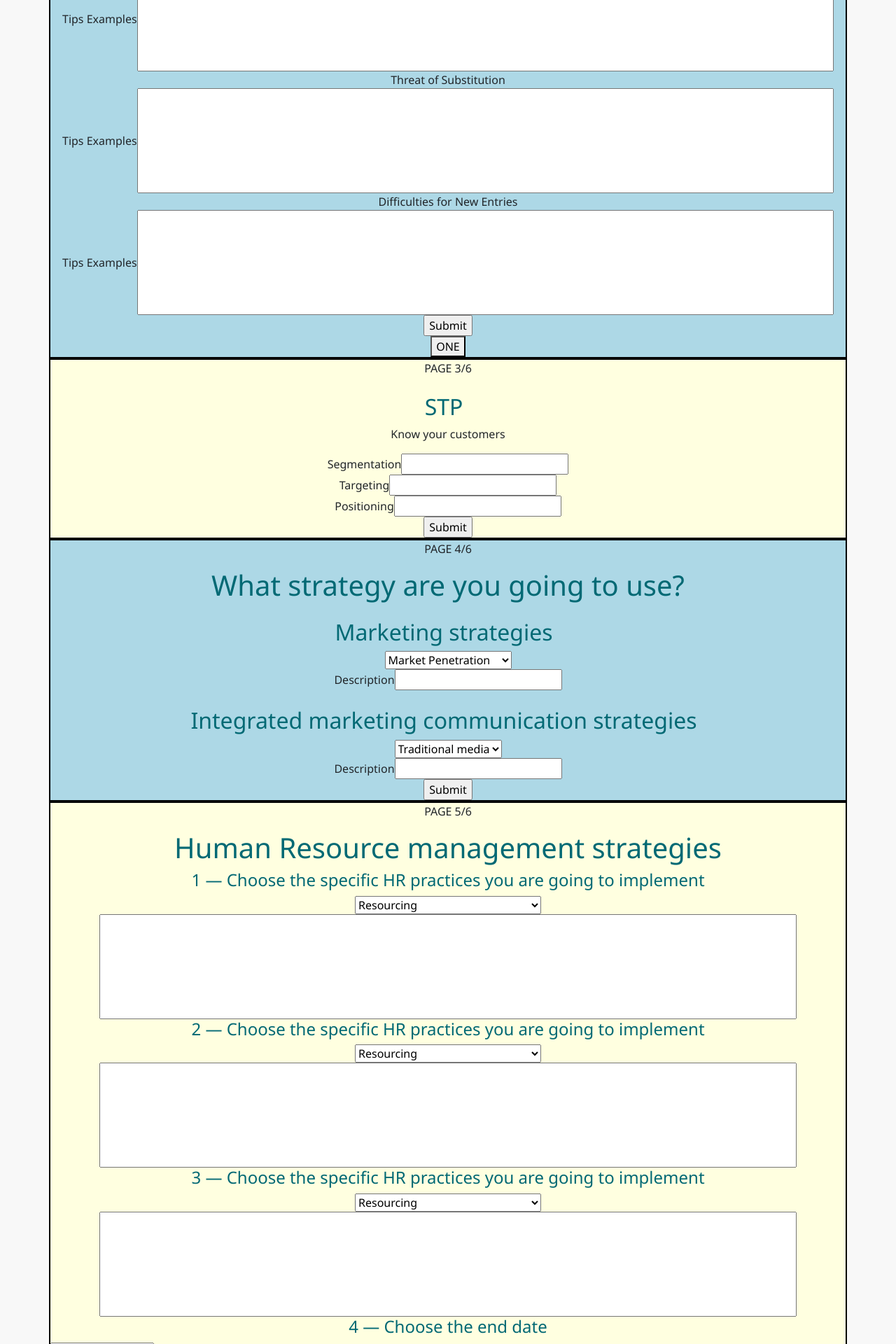
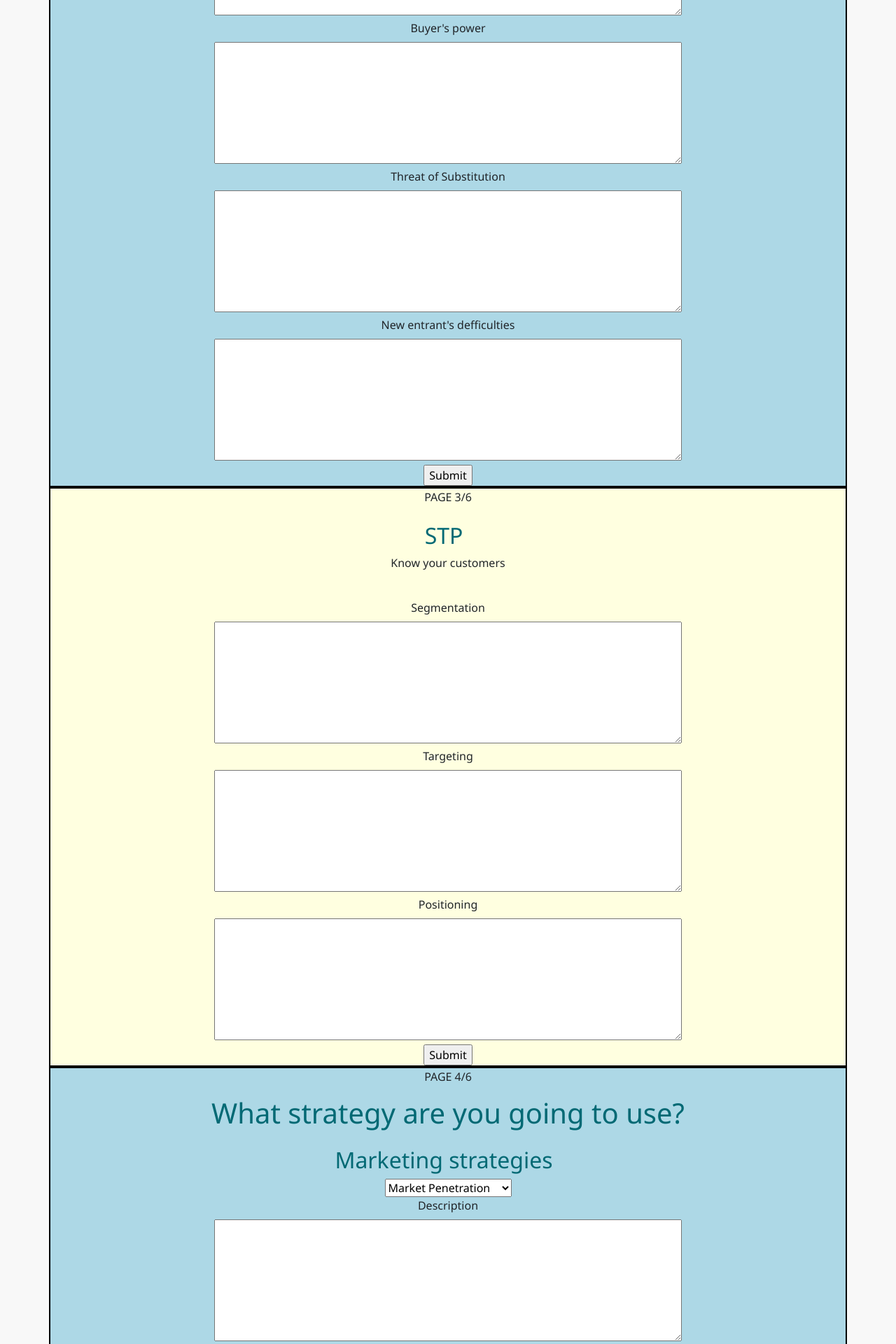
Before and after one commit to Rstinkho/project4, a React (Create React App) app: page / in a window 1280 px wide. Shown: the part 2320-4240 px from the top of the page at 70% size. Built offline with nearby package versions, Linux system fonts and the light colour scheme; no server answers.

Commit message:
change input forms, fixing bugs

```diff
--- a/src/MainPage.js
+++ b/src/MainPage.js
@@ -36,10 +36,9 @@ class MainPage extends Component {
         const plans = this.state.data.map(plan => {
 
             return <SelectedPlan
-            legal={plan.data.external[0].legal}
-            economical={plan.data.external[0].economical}
-            political={plan.data.external[0].political}
-            buyerspower = {plan.data.internal[0].buyer_power}
+            name={plan.data.usertitle[0].userName}
+            created={plan.data.hr[0].date}
+            title={plan.data.usertitle[0].title}
             clicked={() => this.planSelectorHandler(plan.id)} />
         });
 
--- a/src/SelectedPlan.js
+++ b/src/SelectedPlan.js
@@ -3,11 +3,11 @@ import React from 'react';
 
 const plan = (props) => (
     <article className="Plan" onClick={props.clicked}>
-    <h3>Legal:{props.legal}</h3>
-    <h3>Economcal:{props.economical}</h3>
-    <h3>Buyers power:{props.buyerspower}</h3>
+    <h3>Created by: {props.name}</h3>
+    <h3>Idea: {props.title}</h3>
+    <h3>When? {props.created}</h3>
 
-  </article>
+    </article>
 );
 
 
--- a/src/pages/pageFive.js
+++ b/src/pages/pageFive.js
@@ -1,5 +1,6 @@
 import React, { Component } from 'react';
 import Radium from 'radium';
+import axios from './../axios-orders';
 
 class PageFive extends Component {
 
@@ -13,11 +14,27 @@ class PageFive extends Component {
             hrStrTwoDesc: event.target["two"].value,
             hrStrThree: document.getElementById("hrThree").value,
             hrStrThreeDesc: event.target["three"].value,
+            date: document.getElementById("clock").value
         }
         this.props.bp.hr.push(summary)
+        console.log(summary)
     };
+
+    addInfoHandler = () => {
+    console.log(this.props.bp)
+    const plan = {
+        data: this.props.bp
+    }
+
+
+
+    axios.post('/businessplans.json', plan)
+    .then(response => console.log(response))
+    .catch(error => console.log(error))
+
+    }
+
     render() {
-
         const style = {
 
             backgroundColor: 'lightyellow',
@@ -49,7 +66,7 @@ class PageFive extends Component {
               <option value="High-Performance Management">High-Performance Management</option>
               <option value="Corporate Social Responsibility">Corporate Social Responsibility</option>
             </select>
-            <input style={inputStyle} type="text" name="one" />
+            <textarea cols="70" rows="7" name="one" id="textarea" required></textarea>
           </div>
 
           <div className="block" id="sexe">
@@ -61,7 +78,7 @@ class PageFive extends Component {
               <option value="High-Performance Management">High-Performance Management</option>
               <option value="Corporate Social Responsibility">Corporate Social Responsibility</option>
             </select>
-            <input style={inputStyle} type="text" name="two" />
+            <textarea cols="70" rows="7" name="two" id="textarea" required></textarea>
           </div>
 
           <div className="block" id="sexe">
@@ -73,17 +90,21 @@ class PageFive extends Component {
                           <option value="High-Performance Management">High-Performance Management</option>
                           <option value="Corporate Social Responsibility">Corporate Social Responsibility</option>
                         </select>
-            <input style={inputStyle} type="text" name="three" />
+            <textarea cols="70" rows="7" name="three" id="textarea" required></textarea>
           </div>
 
           <div className="block" id="date">
             <h4>4 &mdash; Choose the end date</h4>
             <fieldset><i className="fa fa-calendar-o"></i>
-              <input className="row" type="date" placeholder="Birthdate"/>
+              <input id="clock" className="row" type="date" placeholder="Birthdate"/>
             </fieldset>
           </div>
           <input type="submit" value="Submit" />
         </form>
+        <button
+        onClick={() => this.addInfoHandler()}>
+        Upload BP
+        </button>
         </div>
         )
 }
--- a/src/pages/pageFour.js
+++ b/src/pages/pageFour.js
@@ -35,9 +35,12 @@ class PageFour extends Component {
           <option value="development">Market Development</option>
           <option value="adoptation">Market adoptation</option>
         </select>
+
         <br/>
-        Description
-        <input type="text" name="strategy"/>
+        <label htmlFor="textarea">Description</label>
+        <br/>
+        <textarea cols="70" rows="7" name="strategy" id="textarea" required></textarea>
+
 
         <h2>Integrated marketing communication strategies</h2>
         <select id="imcstrg" form="imcstrg">
@@ -46,9 +49,12 @@ class PageFour extends Component {
           <option value="facebook">Facebook</option>
           <option value="instagram">Instagram</option>
         </select>
-        <br />
-        Description
-        <input type="text" name="imcstrategy"/>
+
+        <br/>
+        <label htmlFor="textarea">Description</label>
+        <br/>
+        <textarea cols="70" rows="7" name="imcstrategy" id="textarea" required></textarea>
+
         <br />
         <input type="submit" value="Submit" />
         </form>
--- a/src/pages/pageThree.js
+++ b/src/pages/pageThree.js
@@ -29,14 +29,22 @@ class PageThree extends Component {
         <p>PAGE 3/6</p>
         <h2>STP</h2>
         <p>Know your customers</p>
-        Segmentation
-        <input type="text" name="segmentation"/>
+
         <br/>
-        Targeting
-        <input type="text" name="targeting"/>
+        <label htmlFor="textarea">Segmentation</label>
         <br/>
-        Positioning
-        <input type="text" name="positioning"/>
+        <textarea cols="70" rows="7" name="segmentation" id="textarea" required></textarea>
+
+        <br/>
+        <label htmlFor="textarea">Targeting</label>
+        <br/>
+        <textarea cols="70" rows="7" name="targeting" id="textarea" required></textarea>
+
+        <br/>
+        <label htmlFor="textarea">Positioning</label>
+        <br/>
+        <textarea cols="70" rows="7" name="positioning" id="textarea" required></textarea>
+
         <br/>
         <input type="submit" value="Submit" />
         </form>
--- a/src/pages/pageTwo.js
+++ b/src/pages/pageTwo.js
@@ -18,19 +18,7 @@ class PageTwo extends Component {
         console.log(this.props.bp)
     };
 
-    addInfoHandler = () => {
-    console.log(this.props.bp)
-    const plan = {
-        data: this.props.bp
-    }
 
-
-
-    axios.post('/businessplans.json', plan)
-    .then(response => console.log(response))
-    .catch(error => console.log(error))
-
-    }
 
 
 render() {
@@ -43,11 +31,6 @@ render() {
         }
     }
 
-    const inputStyle = {
-        width: '90%',
-        height: '150px'
-    }
-
     return (
 
         <div className="container" style={style}>
@@ -55,37 +38,35 @@ render() {
         <p>PAGE 2/6</p>
         <h2>Internal analysis</h2>
         <p>use Porter's 5 forces to identify market opportunities</p>
-        Supplier's power
+
         <br/>
-        Tips Examples
-        <input style={inputStyle} type="text" name="supply"/>
+        <label htmlFor="textarea">Supplyer's power</label>
         <br/>
-        Competition
+        <textarea cols="70" rows="7" name="supply" id="textarea" required></textarea>
+
         <br/>
-        Tips Examples
-        <input style={inputStyle} type="text" name="competition"/>
+        <label htmlFor="textarea">Competition</label>
         <br/>
-        Buyers power
+        <textarea cols="70" rows="7" name="competition" id="textarea" required></textarea>
+
         <br/>
-        Tips Examples
-        <input style={inputStyle} type="text" name="buyers"/>
+        <label htmlFor="textarea">Buyer's power</label>
         <br/>
-        Threat of Substitution
+        <textarea cols="70" rows="7" name="buyers" id="textarea" required></textarea>
+
         <br/>
-        Tips Examples
-        <input style={inputStyle} type="text" name="threat"/>
+        <label htmlFor="textarea">Threat of Substitution</label>
         <br/>
-        Difficulties for New Entries
+        <textarea cols="70" rows="7" name="threat" id="textarea" required></textarea>
+
         <br/>
-        Tips Examples
-        <input style={inputStyle} type="text" name="entries"/>
+        <label htmlFor="textarea">New entrant's defficulties</label>
+        <br/>
+        <textarea cols="70" rows="7" name="entries" id="textarea" required></textarea>
+
         <br/>
         <input type="submit" value="Submit" />
         </form>
-        <button
-        onClick={() => this.addInfoHandler()}>
-        ONE
-        </button>
         </div>
         )
 }
```
